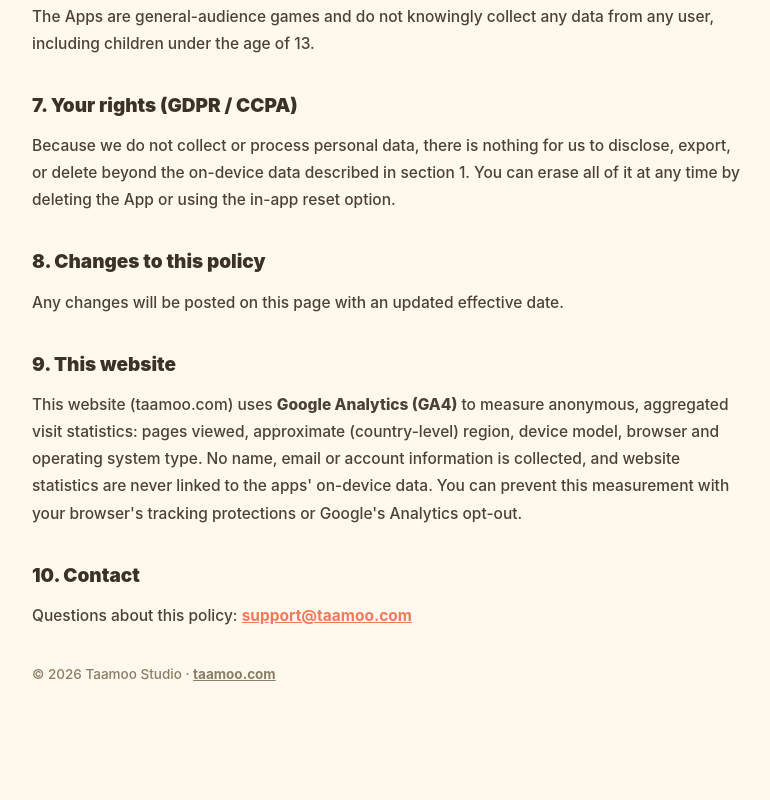
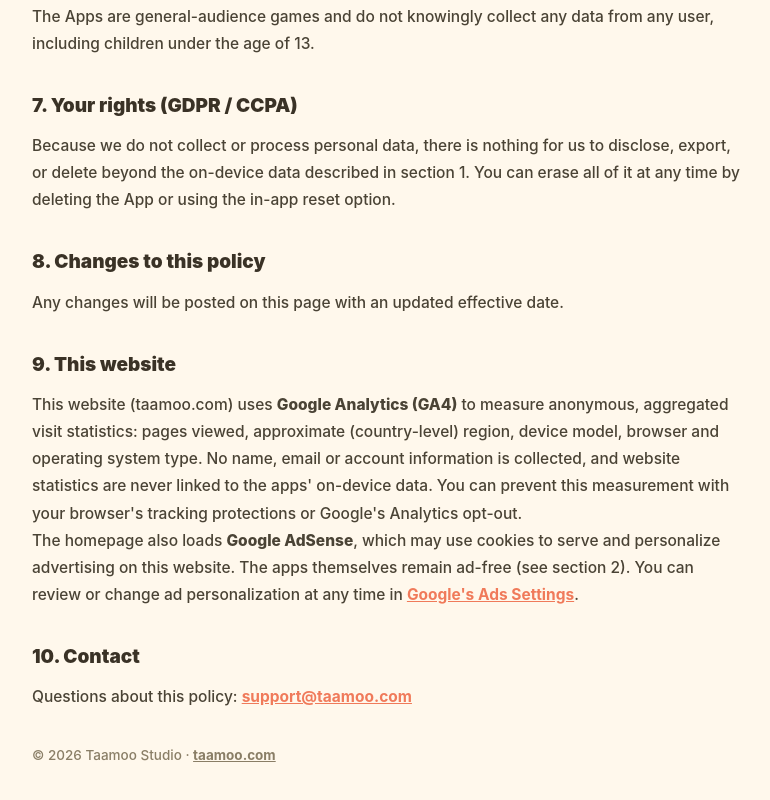
Before and after one commit to amswf/taamoo, a plain HTML site: page privacy.html in a window 1280 px wide. Shown: the part 1393-2193 px from the top of the page, without its empty margins (252-1022 px from the left). Before the commit the page ends 2160 px from the top, so only its background shows below. Drawn offline with Linux system fonts and the light colour scheme.

Commit message:
Add AdSense tag to homepage + ads disclosure in privacy policy

```diff
--- a/privacy.html
+++ b/privacy.html
@@ -111,6 +111,10 @@ model, browser and operating system type. No name, email or account information
 collected, and website statistics are never linked to the apps' on-device data. You can
 prevent this measurement with your browser's tracking protections or Google's
 Analytics opt-out.</p>
+<p>The homepage also loads <b>Google AdSense</b>, which may use cookies to serve and
+personalize advertising on this website. The apps themselves remain ad-free (see
+section 2). You can review or change ad personalization at any time in
+<a href="https://policies.google.com/technologies/ads">Google's Ads Settings</a>.</p>
 
 <h2>10. Contact</h2>
 <p>Questions about this policy: <a href="mailto:support@taamoo.com">support@taamoo.com</a></p>
```
Also changed, not shown: index.html (+2 -0 lines).
